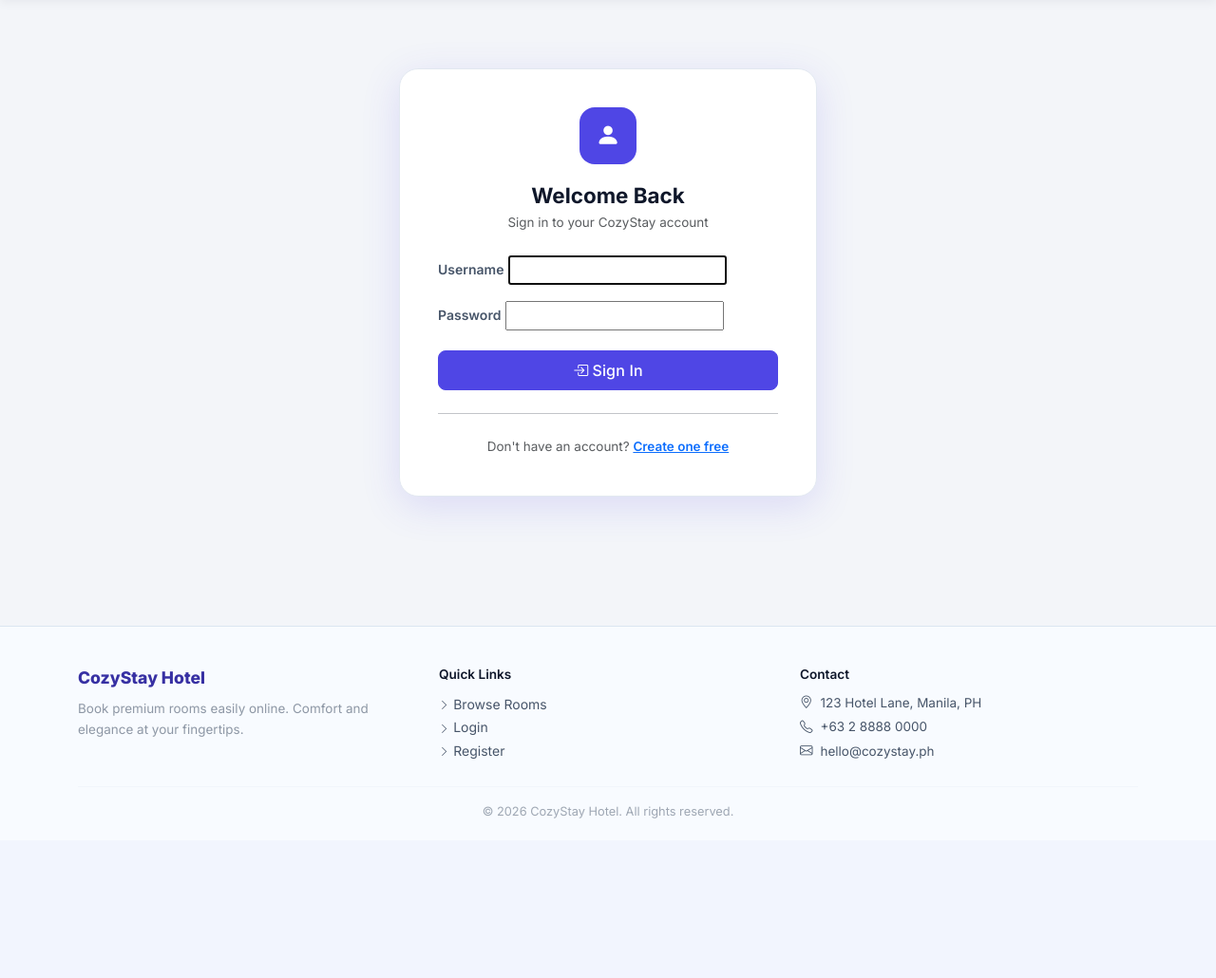
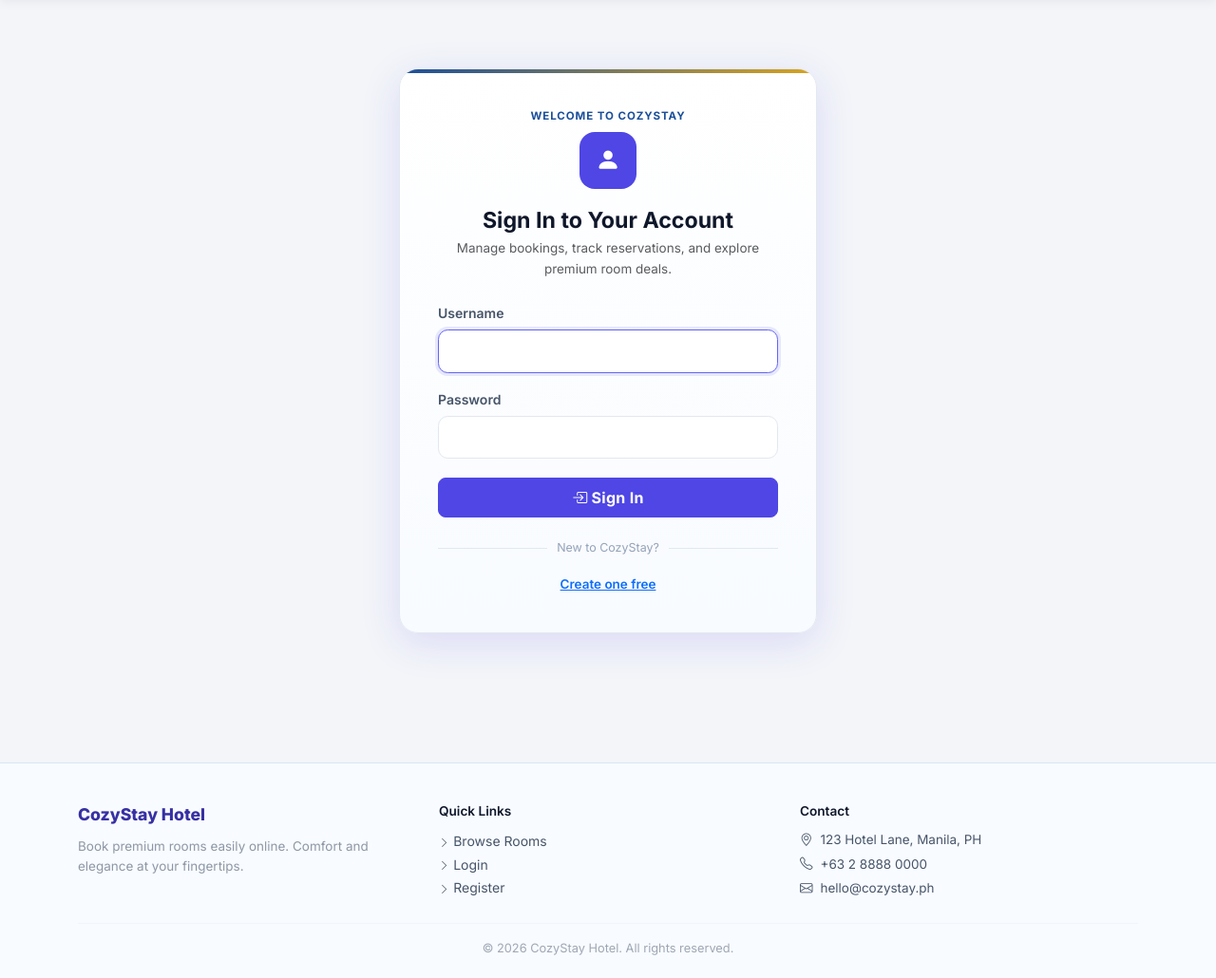
Before and after one commit to AldrianLoberiano/hotel_reservation, a Django app: page /accounts/login/ in a window 1280 px wide. Shown: the part 71-1101 px from the top of the page at 95% size. Before the commit the page ends 933 px from the top, so only its background shows below. Run offline with Django 5.2, Linux system fonts and the light colour scheme.

Commit message:
Update login.html

```diff
--- a/hotel_reservation/templates/registration/login.html
+++ b/hotel_reservation/templates/registration/login.html
@@ -3,15 +3,17 @@
 {% block title %}Sign In | CozyStay{% endblock %}
 
 {% block content %}
-<div class="auth-card">
+<section class="auth-shell">
+<div class="auth-card auth-card-enhanced">
+    <p class="auth-eyebrow mb-2">Welcome to CozyStay</p>
     <div class="auth-icon"><i class="bi bi-person-fill"></i></div>
-    <h2 class="text-center fw-bold mb-1" style="font-size:1.4rem;">Welcome Back</h2>
-    <p class="text-center text-muted small mb-4">Sign in to your CozyStay account</p>
+    <h2 class="text-center fw-bold mb-1" style="font-size:1.45rem;">Sign In to Your Account</h2>
+    <p class="text-center text-muted small mb-4">Manage bookings, track reservations, and explore premium room deals.</p>
 
-    <form method="post">
+    <form method="post" class="auth-form" novalidate>
         {% csrf_token %}
         {% for field in form %}
-        <div class="mb-3">
+        <div class="mb-3 auth-field">
             <label class="form-label" for="{{ field.id_for_label }}">{{ field.label }}</label>
             {{ field }}
             {% if field.errors %}
@@ -27,14 +29,15 @@
                 <span>{{ form.non_field_errors.0 }}</span>
             </div>
         {% endif %}
-        <button class="btn btn-primary w-100 py-2 mt-1" type="submit">
+        <button class="btn btn-primary w-100 py-2 mt-1 auth-submit" type="submit">
             <i class="bi bi-box-arrow-in-right me-1"></i>Sign In
         </button>
     </form>
-    <hr class="my-4">
+
+    <div class="auth-divider"><span>New to CozyStay?</span></div>
     <p class="text-center text-muted small mb-0">
-        Don't have an account?
         <a href="{% url 'register' %}" class="fw-semibold text-brand">Create one free</a>
     </p>
 </div>
+</section>
 {% endblock %}
```
